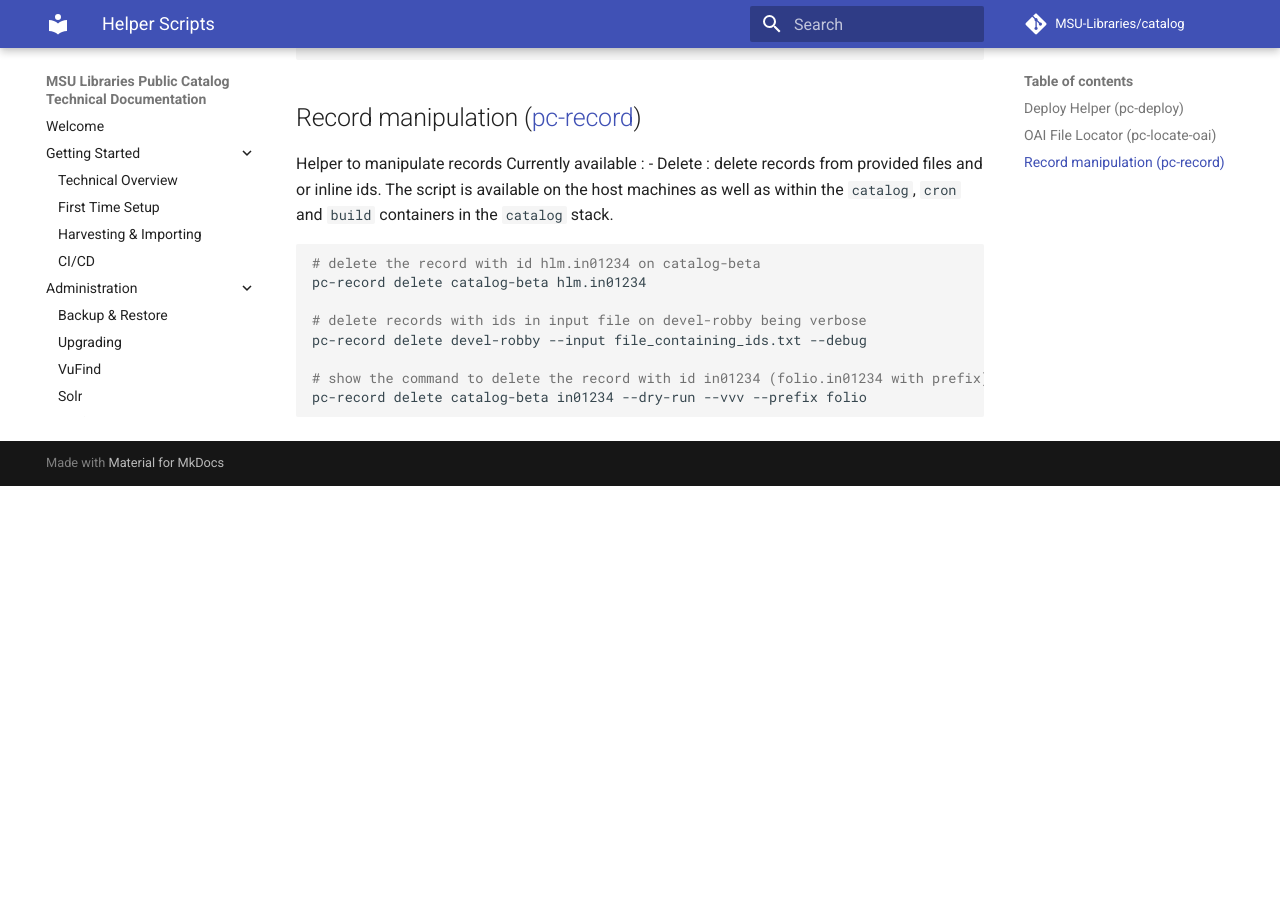
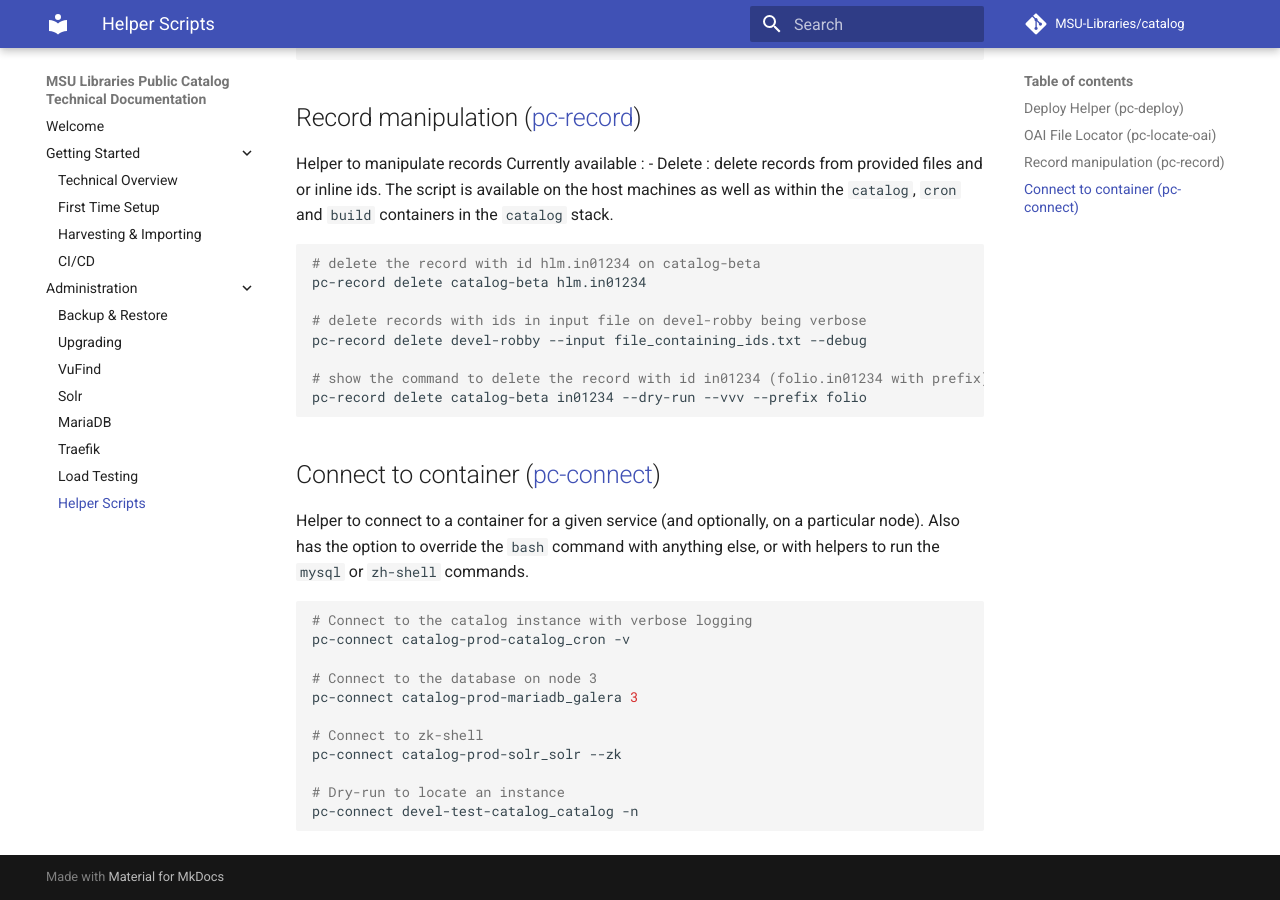
Before and after one commit to MSU-Libraries/catalog, an MkDocs documentation site: the page built from docs/helper-scripts.md, in a window 1280 px wide and 900 px high, scrolled down 1216 px. Built offline with MkDocs 1.6.1 and Material for MkDocs 9.7.7, drawn with Linux system fonts in a browser that asks for light colours; comment, search, counter and statistics services are not loaded; before the commit the page ends 1702 px from its top, so only the background shows below that.

````diff
--- a/docs/helper-scripts.md
+++ b/docs/helper-scripts.md
@@ -69,3 +69,23 @@
 pc-record delete catalog-beta in01234 --dry-run --vvv --prefix folio
 
 ```
+
+## Connect to container ([pc-connect](https://gitlab.msu.edu/msu-libraries/devops/catalog-infrastructure/-/blob/main/configure-playbook/roles/deploy-helper-scripts/files/pc-connect?ref_type=heads))
+Helper to connect to a container for a given service (and optionally, on a particular node).
+Also has the option to override the `bash` command with anything else, or with helpers to
+run the `mysql` or `zh-shell` commands.
+
+```bash
+# Connect to the catalog instance with verbose logging
+pc-connect catalog-prod-catalog_cron -v
+
+# Connect to the database on node 3
+pc-connect catalog-prod-mariadb_galera 3
+
+# Connect to zk-shell
+pc-connect catalog-prod-solr_solr --zk
+
+# Dry-run to locate an instance
+pc-connect devel-test-catalog_catalog -n
+
+```
````
Also changed, not shown: docs/mariadb.md (+9 -0 lines), docs/solr.md (+9 -0 lines), 2 other files.
